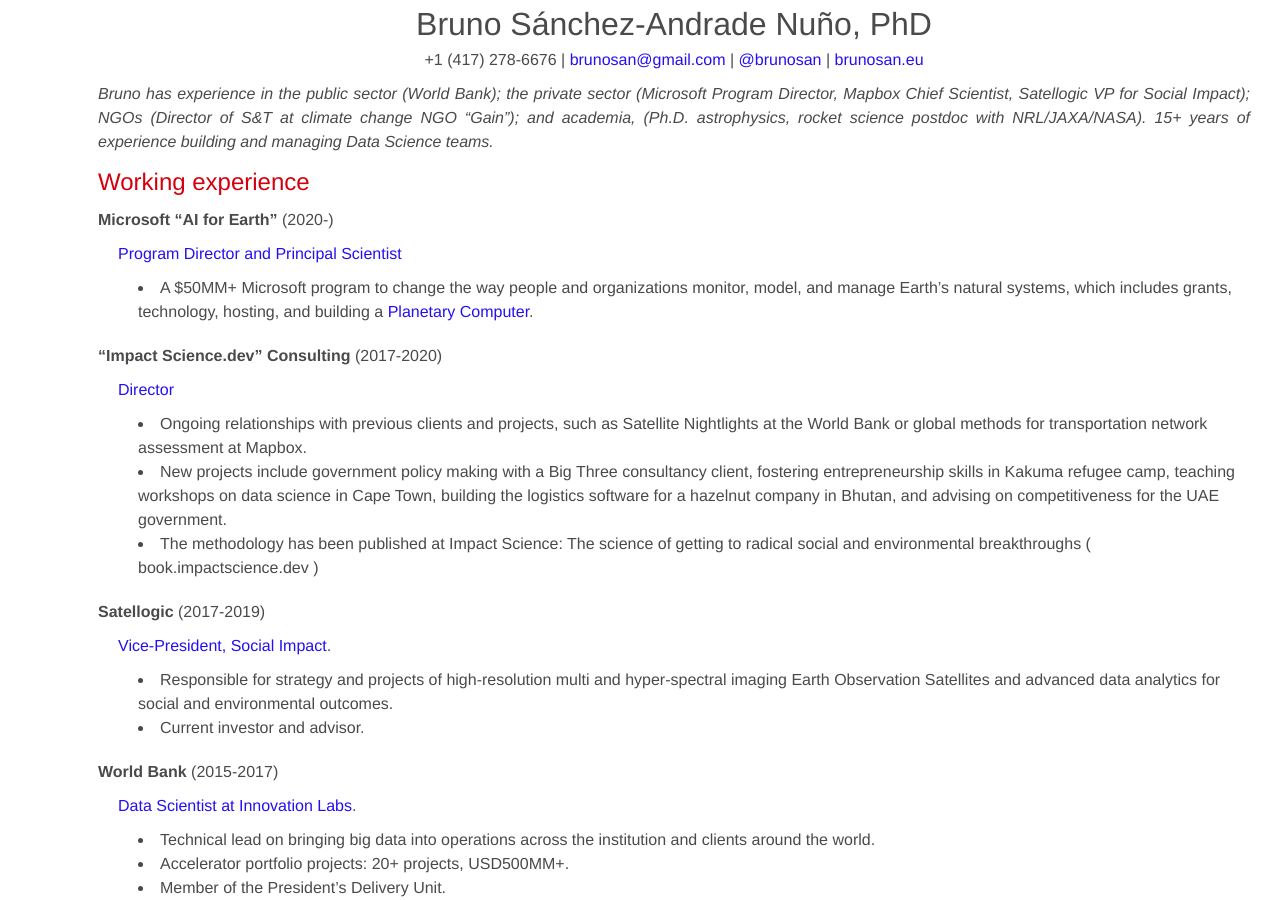
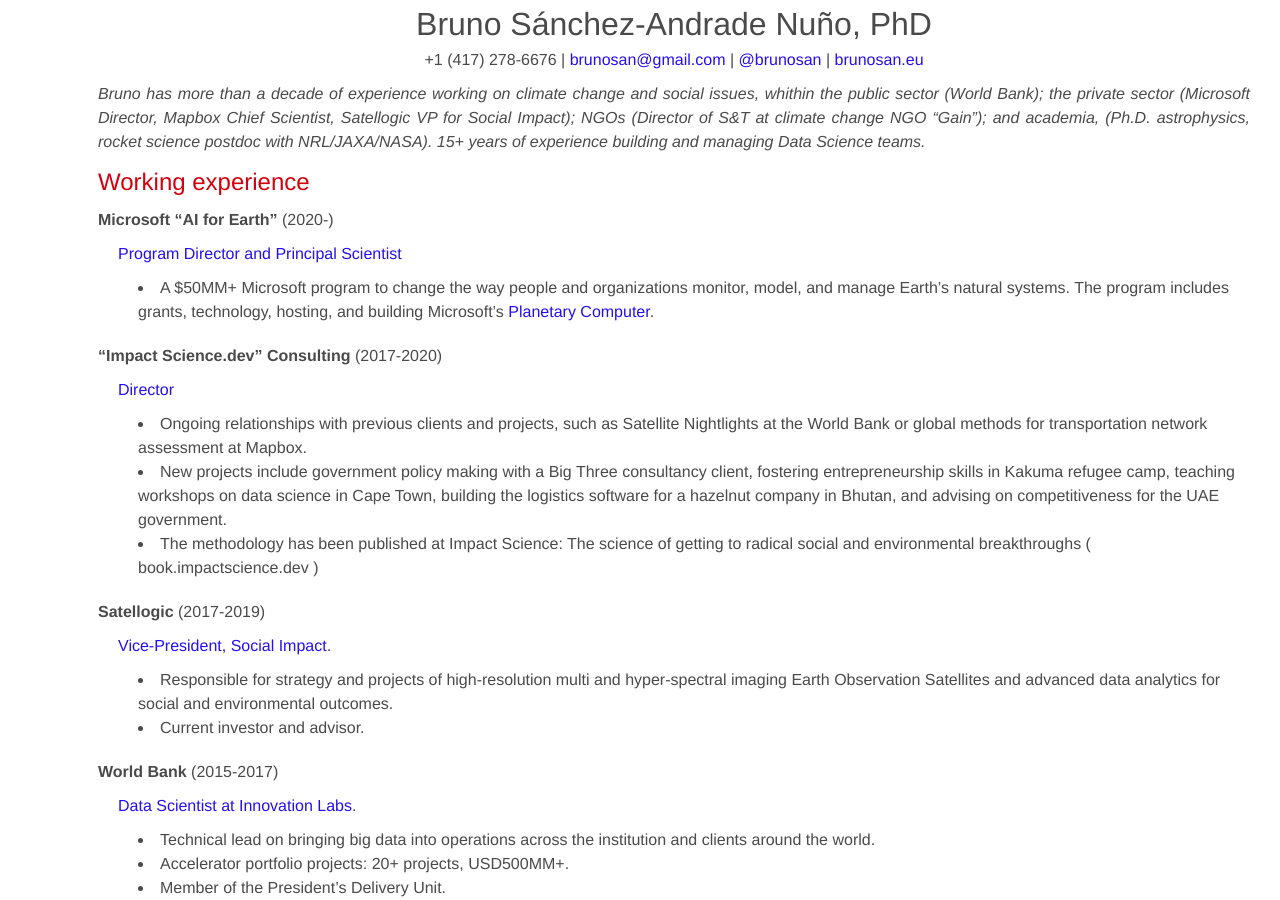
Before and after one commit to brunosan/cv, a Jekyll site: the page built from index.md, in a window 1280 px wide and 900 px high. Built offline with Jekyll 4.4.1, drawn with Linux system fonts in a browser that asks for light colours.

Commit message:
Update index.md

```diff
--- a/index.md
+++ b/index.md
@@ -6,13 +6,13 @@
 # Bruno Sánchez-Andrade Nuño, PhD #
 +1 (417) 278-6676 | <brunosan@gmail.com> | [@brunosan](http://twitter.com/brunosan) | [brunosan.eu](http://brunosan.eu)
 
-*Bruno has experience in the public sector (World Bank); the private sector (Microsoft Program Director, Mapbox Chief Scientist, Satellogic VP for Social Impact); NGOs (Director of S&T at climate change NGO "Gain"); and academia, (Ph.D. astrophysics, rocket science postdoc with NRL/JAXA/NASA). 15+ years of experience building and managing Data Science teams.*
+*Bruno has more than a decade of experience working on climate change and social issues, whithin the public sector (World Bank); the private sector (Microsoft Director, Mapbox Chief Scientist, Satellogic VP for Social Impact); NGOs (Director of S&T at climate change NGO "Gain"); and academia, (Ph.D. astrophysics, rocket science postdoc with NRL/JAXA/NASA). 15+ years of experience building and managing Data Science teams.*
 
 ## Working experience ##
 
 **Microsoft "AI for Earth"** (2020-)
 >[Program Director and Principal Scientist](https://www.microsoft.com/en-us/ai/ai-for-earth)
- * A $50MM+ Microsoft program to change the way people and organizations monitor, model, and manage Earth’s natural systems, which includes grants, technology, hosting, and building a [Planetary Computer](https://planetarycomputer.microsoft.com/).
+ * A $50MM+ Microsoft program to change the way people and organizations monitor, model, and manage Earth’s natural systems. The program includes grants, technology, hosting, and building Microsoft's [Planetary Computer](https://planetarycomputer.microsoft.com/).
 
 
 **"Impact Science.dev" Consulting** (2017-2020)
```
